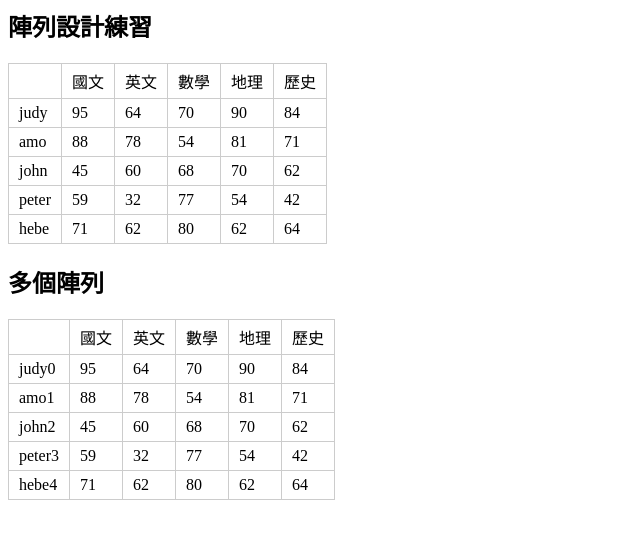
After one commit to mackliu/11402-PHP-Basic, a PHP site: page /pra06.php in a window 1280 px wide. The commit adds this page. Shown: the top 539 px of the page, without its empty margins (0-640 px from the left). Run offline with PHP 8.4, Linux system fonts and the light colour scheme.

Commit message:
陣列練習一-設計陣列並顯示出來

```diff
--- a/index.php
+++ b/index.php
@@ -34,6 +34,12 @@
 <p>
     <a href="pra05.php">第四章 迴圈練習 - 畫星星</a>
 </p>
+<p>
+    <a href="ch5_array.php">第五章 陣列</a>
+</p>
+<p>
+    <a href="pra06.php">第五章 陣列練習-設計陣列</a>
+</p>
 
 </body>
 </html>
--- /dev/null
+++ b/pra06.php
@@ -0,0 +1,121 @@
+<h2>陣列設計練習</h2>
+
+<style>
+    table{
+        border-collapse:collapse;
+    }
+    table td{
+        padding:5 10;
+        border:1px solid #ccc;
+    }
+</style>
+<?php
+
+$students = [
+    "judy" => [
+        "國文" => 95,
+        "英文" => 64,
+        "數學" => 70,
+        "地理" => 90,
+        "歷史" => 84
+    ],
+    "amo" => [
+        "國文" => 88,
+        "英文" => 78,
+        "數學" => 54,
+        "地理" => 81,
+        "歷史" => 71
+    ],
+    "john" => [
+        "國文" => 45,
+        "英文" => 60,
+        "數學" => 68,
+        "地理" => 70,
+        "歷史" => 62
+    ],
+    "peter" => [
+        "國文" => 59,
+        "英文" => 32,
+        "數學" => 77,
+        "地理" => 54,
+        "歷史" => 42
+    ],
+    "hebe" => [
+        "國文" => 71,
+        "英文" => 62,
+        "數學" => 80,
+        "地理" => 62,
+        "歷史" => 64
+    ]
+];
+
+?>
+<table>
+<tr>
+    <td></td>
+    <td>國文</td>
+    <td>英文</td>
+    <td>數學</td>
+    <td>地理</td>
+    <td>歷史</td>
+    </tr>
+
+<?php
+foreach($students as $name => $score){
+    echo "<tr>";
+    echo "<td>";
+    echo $name;
+    echo "</td>";
+    foreach($score as $s){
+        echo "<td>";
+        echo $s;
+        echo "</td>";
+    }
+    echo "</tr>";
+}
+?>
+</table>
+<h2>多個陣列</h2>
+<?php
+
+$students = ["judy", "amo", "john", "peter", "hebe"];
+$subjects = ["國文", "英文", "數學", "地理", "歷史"];
+$scores = [
+    [95, 64, 70, 90, 84],  // judy 的成績
+    [88, 78, 54, 81, 71],  // amo
+    [45, 60, 68, 70, 62],  // john
+    [59, 32, 77, 54, 42],  // peter
+    [71, 62, 80, 62, 64]   // hebe
+];
+?>
+
+<table>
+<?php
+echo "<tr><td></td>";
+foreach($subjects as $subject){
+    echo "<td>";
+    echo $subject;
+    echo "</td>";
+}
+echo "</tr>";
+
+foreach($students as $idx => $stu){
+echo "<tr>";
+echo "<td>";
+echo $stu . $idx;
+echo "</td>";
+    foreach($scores[$idx] as $score){
+        echo "<td>";
+        echo $score;
+        echo "</td>";
+    }
+
+echo "</tr>";
+
+}
+
+
+?>
+
+
+</table>
```
Also changed, not shown: ch5_array.php (added, +33 -0 lines).
